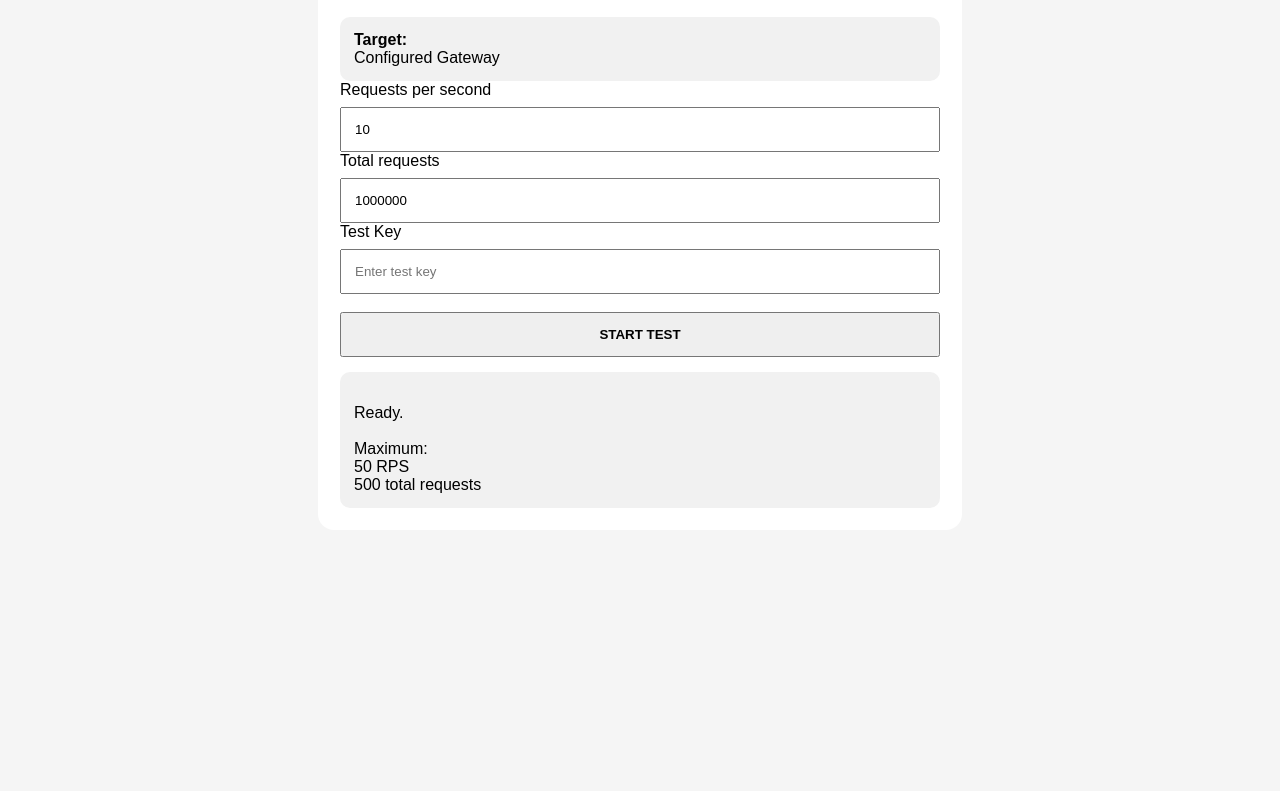
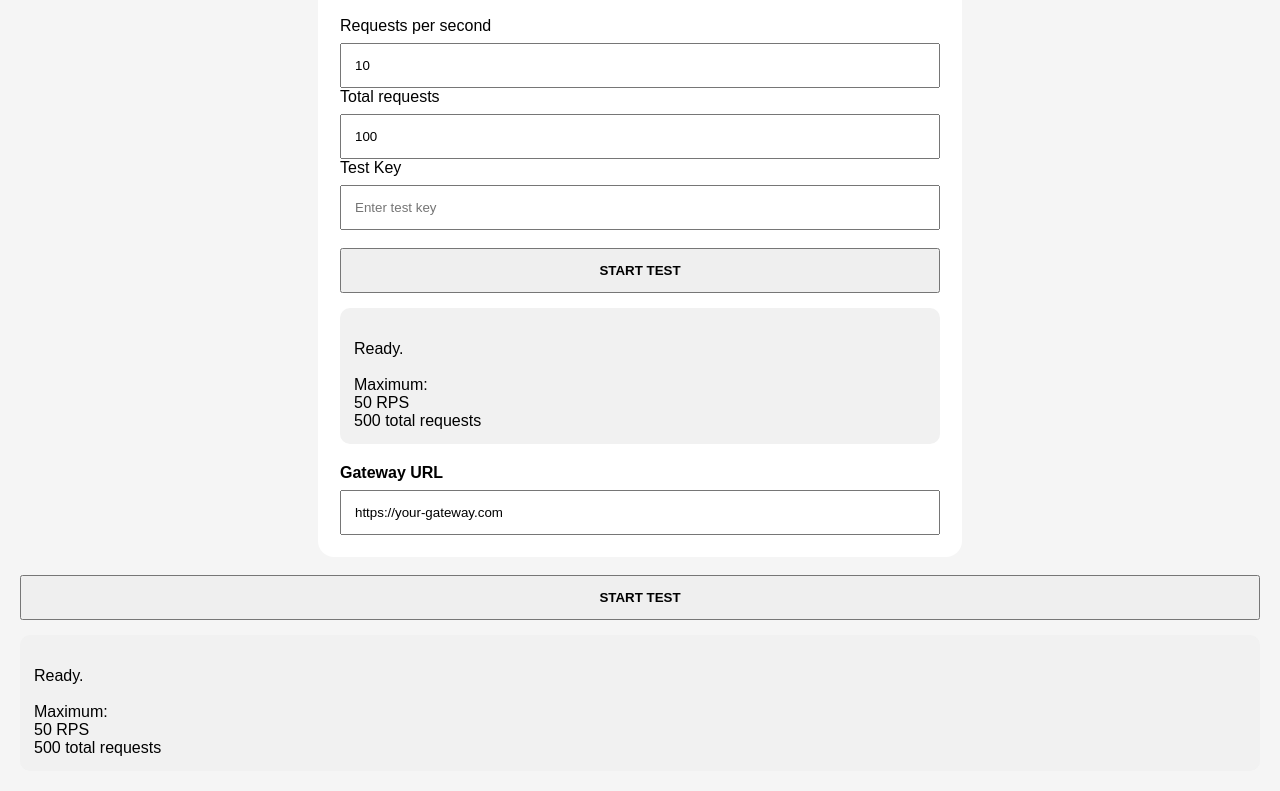
Before and after one commit to sk-imran6/Txgtester, a website: page public/index.html in a window 1280 px wide. Shown: the part 93-884 px from the top of the page. Before the commit the page ends 800 px from the top, so only its background shows below. Drawn offline with Linux system fonts and the light colour scheme.

Commit message:
Update index.html

```diff
--- a/public/index.html
+++ b/public/index.html
@@ -40,6 +40,7 @@ button {
 button {
   margin-top: 18px;
   font-weight: bold;
+  cursor: pointer;
 }
 
 .target,
@@ -55,6 +56,10 @@ button {
   white-space: pre-wrap;
 }
 
+.gateway-url {
+  margin-top: 20px;
+}
+
 </style>
 
 </head>
@@ -64,11 +69,6 @@ button {
 <div class="box">
 
 <h2>TXG Gateway RPS Tester</h2>
-
-<div class="target">
-<b>Target:</b><br>
-Configured Gateway
-</div>
 
 <label>
 Requests per second
@@ -91,8 +91,8 @@ Total requests
   id="requests"
   type="number"
   min="1"
-  max="500000"
-  value="1000000"
+  max="500"
+  value="100"
   placeholder="Example: 500"
 />
 
@@ -107,6 +107,220 @@ Test Key
 />
 
 <button
+  id="start"
+  onclick="startTest()"
+>
+START TEST
+</button>
+
+<div
+  id="result"
+  class="result"
+>
+Ready.
+
+Maximum:
+50 RPS
+500 total requests
+</div>
+
+
+<!-- ============================= -->
+<!-- GATEWAY URL - BOTTOM -->
+<!-- ============================= -->
+
+<div class="gateway-url">
+
+<label>
+<b>Gateway URL</b>
+</label>
+
+<input
+  id="url"
+  type="url"
+  placeholder="https://your-gateway.com"
+  value="https://your-gateway.com"
+/>
+
+</div>
+
+
+</div>
+
+<script>
+
+async function startTest() {
+
+  const button =
+    document.getElementById("start");
+
+  const result =
+    document.getElementById("result");
+
+  const rps =
+    Number(
+      document.getElementById("rps").value
+    );
+
+  const requests =
+    Number(
+      document.getElementById("requests").value
+    );
+
+  const key =
+    document.getElementById("key").value.trim();
+
+  const url =
+    document.getElementById("url").value.trim();
+
+
+  if (rps < 1 || rps > 50) {
+
+    result.textContent =
+      "RPS must be between 1 and 50.";
+
+    return;
+  }
+
+
+  if (requests < 1 || requests > 500) {
+
+    result.textContent =
+      "Total requests must be between 1 and 500.";
+
+    return;
+  }
+
+
+  if (!key) {
+
+    result.textContent =
+      "Enter your test key.";
+
+    return;
+  }
+
+
+  if (!url) {
+
+    result.textContent =
+      "Enter Gateway URL.";
+
+    return;
+  }
+
+
+  button.disabled = true;
+
+  button.textContent =
+    "TESTING...";
+
+
+  result.textContent =
+    "Test running...\n\n" +
+    "URL: " + url + "\n" +
+    "RPS: " + rps + "\n" +
+    "Total: " + requests;
+
+
+  try {
+
+    const response =
+      await fetch("/api/loadtest", {
+
+        method: "POST",
+
+        headers: {
+          "Content-Type": "application/json",
+          "x-loadtest-key": key
+        },
+
+        body: JSON.stringify({
+          url: url,
+          rps: rps,
+          requests: requests
+        })
+
+      });
+
+
+    const data =
+      await response.json();
+
+
+    if (!response.ok) {
+
+      result.textContent =
+        "ERROR\n\n" +
+        (data.error || "Unknown error");
+
+      return;
+    }
+
+
+    result.textContent =
+
+      "TEST COMPLETE\n\n" +
+
+      "Target: " +
+      data.target +
+
+      "\nRequested RPS: " +
+      data.requested_rps +
+
+      "\nActual RPS: " +
+      data.actual_rps +
+
+      "\nTotal Requests: " +
+      data.total_requests +
+
+      "\nSuccess: " +
+      data.success_count +
+
+      "\nFailed: " +
+      data.failed_count +
+
+      "\nDuration: " +
+      data.duration_seconds +
+      " sec" +
+
+      "\nAverage: " +
+      data.average_ms +
+      " ms" +
+
+      "\nP95: " +
+      data.p95_ms +
+      " ms" +
+
+      "\n\nStatus Codes:\n" +
+
+      JSON.stringify(
+        data.status_codes,
+        null,
+        2
+      );
+
+
+  } catch (error) {
+
+    result.textContent =
+      "CONNECTION ERROR\n\n" +
+      error.message;
+
+  } finally {
+
+    button.disabled = false;
+
+    button.textContent =
+      "START TEST";
+  }
+}
+
+</script>
+
+</body>
+
+</html><button
   id="start"
   onclick="startTest()"
 >
```
